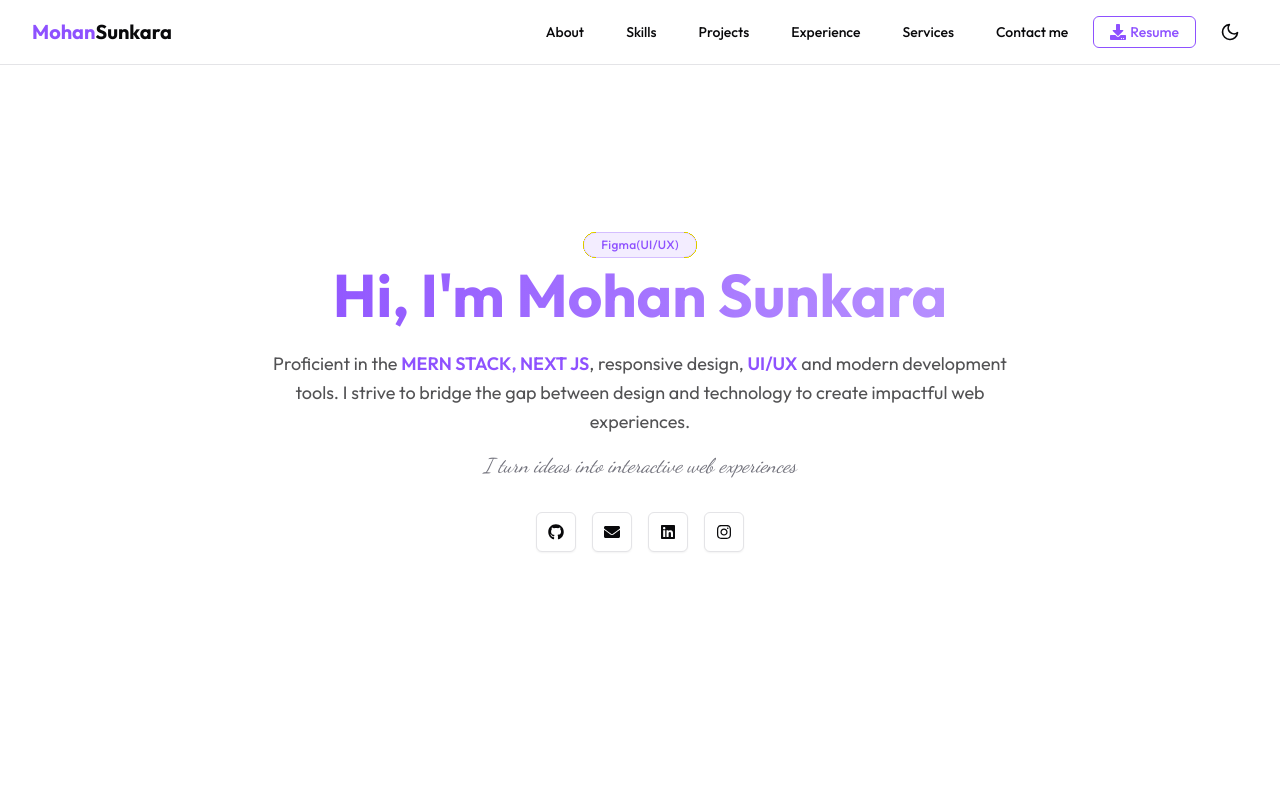
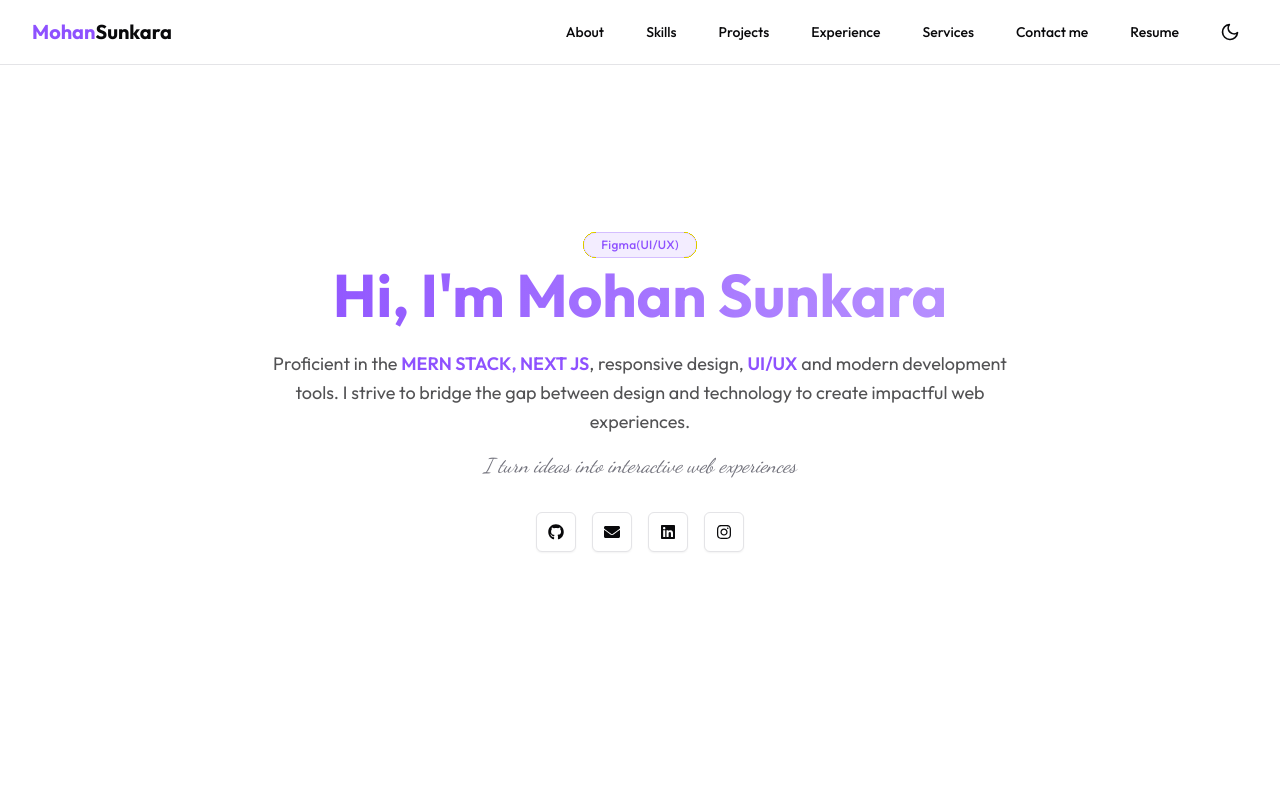
Before and after one commit to Mohanchowdary1223/PORTFOLIO, a Next.js app: page / in a window 1280 px wide. Shown: the top 800 px of the page. Built offline with nearby package versions, Linux system fonts and the light colour scheme.

Commit message:
resume page

```diff
--- a/src/app/layout.tsx
+++ b/src/app/layout.tsx
@@ -1,8 +1,9 @@
-import type { Metadata } from "next";
+"use client";
 import { Outfit, Dancing_Script } from "next/font/google";
 import "./globals.css";
 import { ThemeProvider } from "@/components/theme-provider"
 import Navbar from "@/components/navbar/nav";
+import { usePathname } from "next/navigation";
 
 const outfit = Outfit({
   variable: "--font-outfit",
@@ -16,16 +17,14 @@ const dancingScript = Dancing_Script({
   display: "swap",
 });
 
-export const metadata: Metadata = {
-  title: "Mohan Sunkara portfolio",
-  description: "Transforming ideas into web realities",
-};
-
 export default function RootLayout({
   children,
 }: Readonly<{
   children: React.ReactNode;
 }>) {
+  const pathname = usePathname();
+  const hideNavbar = pathname === "/resume";
+
   return (
     <html lang="en" suppressHydrationWarning>
       <body
@@ -39,7 +38,7 @@ export default function RootLayout({
           storageKey="portfolio-theme"
         >
           <div className="relative flex min-h-screen flex-col">
-            <Navbar />
+            {!hideNavbar && <Navbar />}
             <main className="flex-1">{children}</main>
           </div>
         </ThemeProvider>
--- /dev/null
+++ b/src/app/resume/page.tsx
@@ -0,0 +1,96 @@
+"use client";
+import React, { useState, useEffect } from "react";
+import Link from "next/link";
+import { cn } from "@/lib/utils";
+import { ArrowLeft, Download } from "lucide-react";
+import { Button } from "@/components/ui/button";
+
+const ResumePage: React.FC = () => {
+  const [mounted, setMounted] = useState<boolean>(false);
+  const [hasAnimated, setHasAnimated] = useState<boolean>(false);
+
+  // Handle hydration issue
+  useEffect(() => {
+    setMounted(true);
+    const timer = setTimeout(() => {
+      setHasAnimated(true);
+    }, 100);
+    return () => clearTimeout(timer);
+  }, []);
+
+  // Function to handle PDF download
+  const handleDownload = () => {
+    const link = document.createElement("a");
+    link.href = "/Mohan_Resume.pdf";
+    link.download = "Mohan_Resume.pdf";
+    document.body.appendChild(link);
+    link.click();
+    document.body.removeChild(link);
+  };
+
+  if (!mounted) {
+    return (
+      <div className="h-screen bg-background overflow-hidden">
+        <div className="animate-pulse p-4 h-full">
+          <div className="h-8 bg-background/20 rounded w-1/4 mb-4" />
+          <div className="h-full bg-background/20 rounded" />
+        </div>
+      </div>
+    );
+  }
+
+  return (
+    <div className="h-screen bg-background overflow-hidden flex flex-col">
+      {/* Main Content */}
+      <div className="flex-1 overflow-hidden">
+        <div className="h-full p-4">
+          <div
+            className={cn(
+              "h-full transform transition-all duration-800 ease-out",
+              hasAnimated ? "translate-y-0 opacity-100" : "translate-y-8 opacity-0"
+            )}
+            style={{ transitionDelay: hasAnimated ? '0ms' : '200ms' }}
+          >
+            {/* Resume Container */}
+            <div className="flex flex-col items-center h-full">
+              {/* PDF Viewer Container - 90% height, 60% width */}
+              <div className="rounded-lg shadow-lg border border-border h-[90%] w-[60%] overflow-hidden">
+                <iframe
+                  src="/Mohan_Resume.pdf"
+                  className="w-full h-full"
+                  title="Resume PDF"
+                />
+              </div>
+
+              {/* Action Buttons (Bottom) */}
+              <div className="mt-4 flex items-center space-x-3">
+                <Button
+                  variant="ghost"
+                  size="sm"
+                  asChild
+                  className="hover:bg-accent hover:text-primary hover:scale-105 active:scale-95 transform transition-all duration-150"
+                >
+                  <Link href="/" className="flex items-center space-x-2">
+                    <ArrowLeft className="h-4 w-4" />
+                    <span className="font-medium">Back</span>
+                  </Link>
+                </Button>
+
+                <Button
+                  onClick={handleDownload}
+                  size="sm"
+                  className="bg-primary text-primary-foreground cursor-pointer hover:bg-primary/90 hover:scale-105 active:scale-95 transform transition-all duration-150"
+                >
+                  <Download className="h-4 w-4 mr-2" />
+                  Download Resume
+                </Button>
+              </div>
+            </div>
+          </div>
+        </div>
+      </div>
+    </div>
+  );
+};
+
+export default ResumePage;
--- a/src/components/footer/footer.tsx
+++ b/src/components/footer/footer.tsx
@@ -169,7 +169,7 @@ const Footer = () => {
             })}
           </motion.div>
 
-          {/* Resume Download Button */}
+          {/* Resume Link Button */}
           <motion.div variants={itemVariants}>
             <motion.div
               whileHover={{ scale: 1.05, y: -2 }}
@@ -181,10 +181,7 @@ const Footer = () => {
                 className="bg-primary/10 hover:bg-primary border-primary/40 hover:border-primary text-gray-800 dark:text-white hover:text-primary-foreground transition-all duration-300 backdrop-blur-sm shadow-lg hover:shadow-xl hover:shadow-primary/25"
               >
                 <Link
-                  href="/Mohan_Resume.pdf"
-                  download="Mohan_Resume.pdf"
-                  target="_blank"
-                  rel="noopener noreferrer"
+                  href="/resume"
                   className="flex items-center gap-2"
                 >
                   <motion.div
@@ -193,7 +190,7 @@ const Footer = () => {
                   >
                     <FaDownload className="h-4 w-4" />
                   </motion.div>
-                  Get My Resume
+                  View My Resume
                 </Link>
               </Button>
             </motion.div>
--- a/src/components/navbar/nav.tsx
+++ b/src/components/navbar/nav.tsx
@@ -5,7 +5,6 @@ import { cn } from "@/lib/utils";
 import { Menu, X } from "lucide-react";
 import { Button } from "@/components/ui/button";
 import ThemeToggle from "../ThemeToggle";
-import { FaDownload } from "react-icons/fa";
 
 const Navbar: React.FC = () => {
   const [isOpen, setIsOpen] = useState<boolean>(false);
@@ -70,6 +69,7 @@ const Navbar: React.FC = () => {
       { href: "#experience", label: "Experience", id: "experience" },
       { href: "#services", label: "Services", id: "services" },
       { href: "#contact", label: "Contact me", id: "contact" },
+      { href: "/resume", label: "Resume", id: "resume" }, // Changed from "#resume" to "/resume"
     ];
 
     return (
@@ -119,43 +119,6 @@ const Navbar: React.FC = () => {
             </Link>
           </div>
         ))}
-
-        <div
-          className={cn(
-            "transform transition-all duration-300 ease-out",
-            hasAnimated
-              ? "translate-y-0 opacity-100"
-              : isMobile
-                ? "-translate-x-5 opacity-0"
-                : "-translate-y-2 opacity-0"
-          )}
-          style={{
-            transitionDelay: hasAnimated ? '0ms' : `${(items.length + 1) * 100}ms`
-          }}
-        >
-          <Link
-            href="/Mohan_Resume.pdf"
-            download="Mohan_Resume.pdf"
-            className={cn(
-              "group inline-flex h-8 w-max gap-x-1 items-center justify-center rounded-md px-4 py-2 text-sm font-medium transition-colors",
-              "bg-background",
-              "hover:bg-accent text-primary",
-              "border border-primary",
-              "focus:bg-accent focus:text-accent-foreground focus:outline-none",
-              "disabled:pointer-events-none disabled:opacity-50",
-              isMobile && "w-full justify-start text-base",
-              "hover:scale-105 active:scale-95 transform transition-all duration-150"
-            )}
-            onClick={() => {
-              if (isMobile) {
-                setIsOpen(false);
-              }
-            }}
-          >
-            <FaDownload className="h-4 w-4" />
-            Resume
-          </Link>
-        </div>
       </div>
     );
   };
@@ -165,7 +128,7 @@ const Navbar: React.FC = () => {
     return (
       <div className="fixed w-full top-0 z-50 border-b bg-background/95 backdrop-blur supports-[backdrop-filter]:bg-background/60">
         <div className="container flex h-16 items-center justify-between px-4 sm:px-6 lg:px-8">
-          <Link href="#home" className="text-lg md:text-xl font-bold transition-colors">
+          <Link href="/" className="text-lg md:text-xl font-bold transition-colors"> {/* Changed from "#home" to "/" */}
             <span className="hidden md:inline">
               <span className="text-primary">Mohan</span>Sunkara
             </span>
@@ -176,7 +139,7 @@ const Navbar: React.FC = () => {
           <div className="hidden md:flex items-center space-x-4">
             <nav className="flex space-x-2">
               <div className="flex gap-x-2">
-                {Array.from({ length: 6 }).map((_, i) => (
+                {Array.from({ length: 7 }).map((_, i) => (
                   <div key={i} className="h-8 px-4 py-2 border border-transparent rounded-md bg-background/20" />
                 ))}
               </div>
@@ -212,7 +175,7 @@ const Navbar: React.FC = () => {
           style={{ transitionDelay: hasAnimated ? '0ms' : '200ms' }}
         >
           <Link
-            href="#home"
+            href="/" // Changed from "#home" to "/"
             className="text-lg md:text-xl font-bold transition-colors hover:text-primary hover:scale-105 active:scale-95 transform duration-150"
           >
             <span className="hidden md:inline">
```
Also changed, not shown: 1 other file (tests, documents, lock files or other folders).
